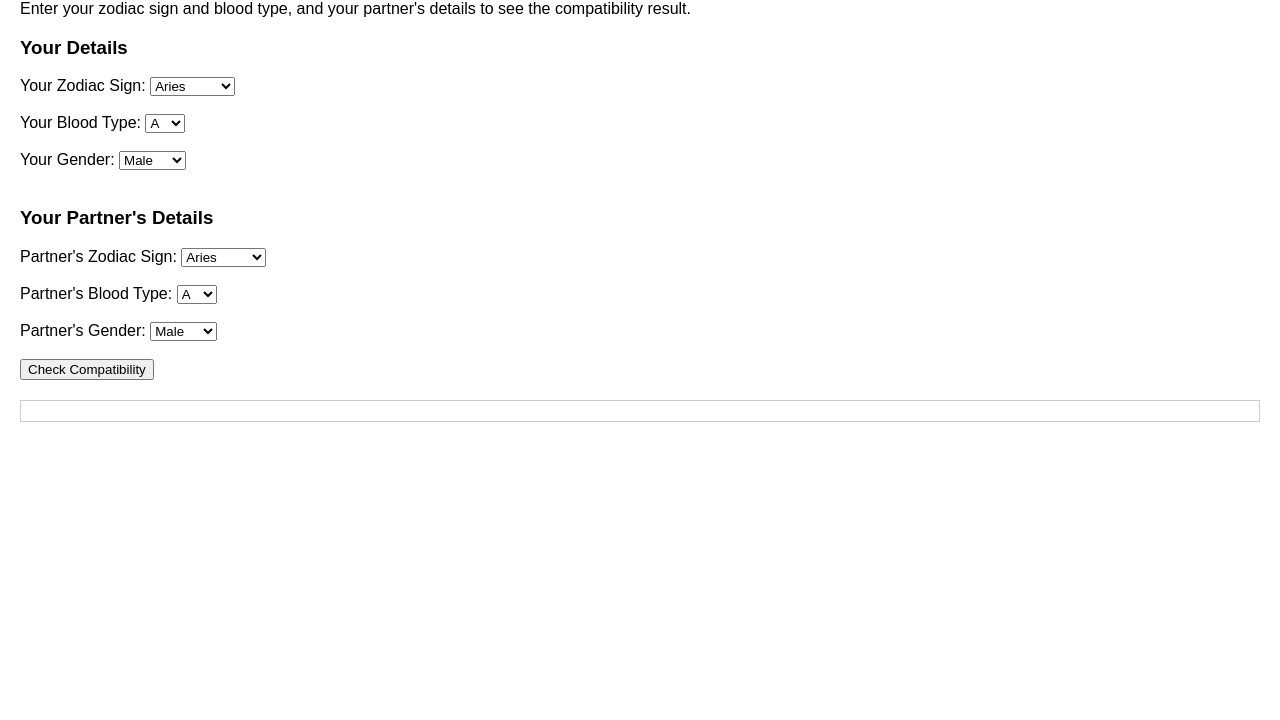
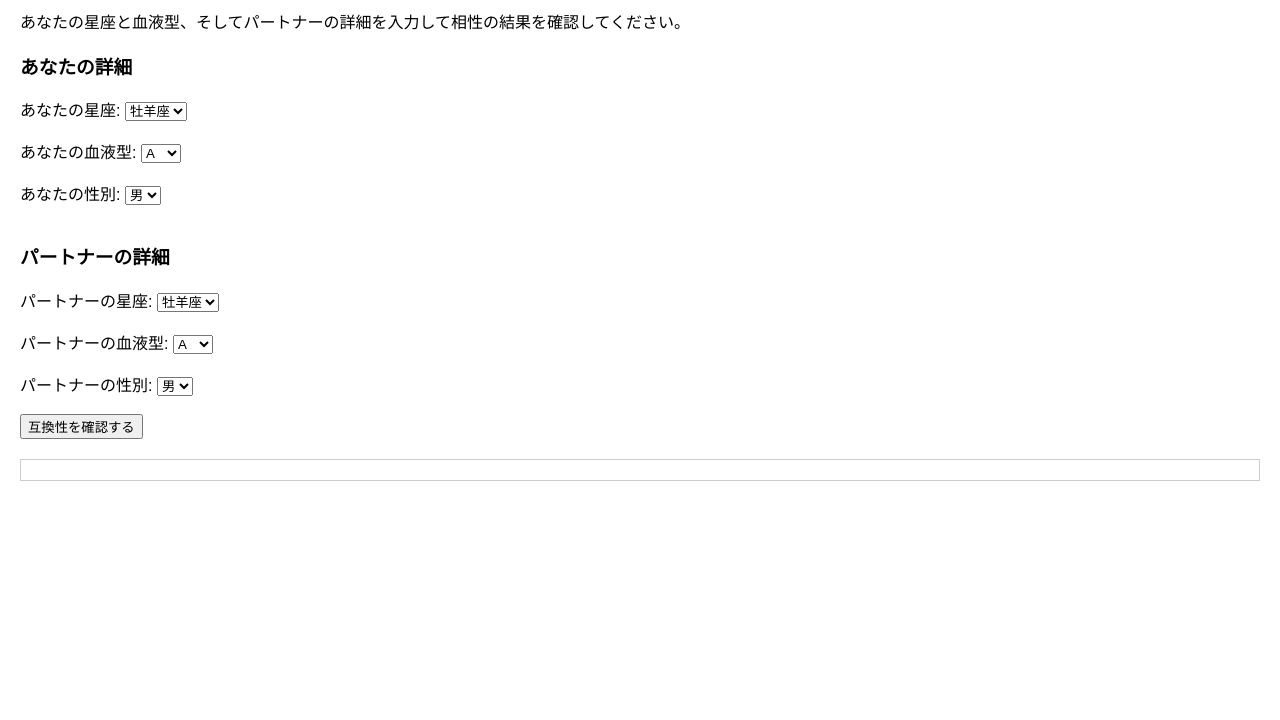
Before and after one commit to sakurabunchou/compatibility_project, a plain HTML site: page index.html in a window 1280 px wide. Shown: the part 80-800 px from the top of the page. Drawn offline with Linux system fonts and the light colour scheme.

Commit message:
Update index.html with compatibility feature using JSON

```diff
--- a/index.html
+++ b/index.html
@@ -1,9 +1,9 @@
 <!DOCTYPE html>
-<html lang="en">
+<html lang="ja">
 <head>
     <meta charset="UTF-8">
     <meta name="viewport" content="width=device-width, initial-scale=1.0">
-    <title>Compatibility Project</title>
+    <title>互換性プロジェクト</title>
     <style>
         body {
             font-family: Arial, sans-serif;
@@ -17,28 +17,28 @@
     </style>
 </head>
 <body>
-    <h1>Welcome to the Compatibility Project</h1>
-    <p>Enter your zodiac sign and blood type, and your partner's details to see the compatibility result.</p>
+    <h1>互換性プロジェクトへようこそ</h1>
+    <p>あなたの星座と血液型、そしてパートナーの詳細を入力して相性の結果を確認してください。</p>
 
     <form id="compatibilityForm">
-        <h3>Your Details</h3>
-        <label for="yourZodiac">Your Zodiac Sign:</label>
+        <h3>あなたの詳細</h3>
+        <label for="yourZodiac">あなたの星座:</label>
         <select id="yourZodiac" name="yourZodiac">
-            <option value="Aries">Aries</option>
-            <option value="Taurus">Taurus</option>
-            <option value="Gemini">Gemini</option>
-            <option value="Cancer">Cancer</option>
-            <option value="Leo">Leo</option>
-            <option value="Virgo">Virgo</option>
-            <option value="Libra">Libra</option>
-            <option value="Scorpio">Scorpio</option>
-            <option value="Sagittarius">Sagittarius</option>
-            <option value="Capricorn">Capricorn</option>
-            <option value="Aquarius">Aquarius</option>
-            <option value="Pisces">Pisces</option>
+            <option value="Aries">牡羊座</option>
+            <option value="Taurus">牡牛座</option>
+            <option value="Gemini">双子座</option>
+            <option value="Cancer">蟹座</option>
+            <option value="Leo">獅子座</option>
+            <option value="Virgo">乙女座</option>
+            <option value="Libra">天秤座</option>
+            <option value="Scorpio">蠍座</option>
+            <option value="Sagittarius">射手座</option>
+            <option value="Capricorn">山羊座</option>
+            <option value="Aquarius">水瓶座</option>
+            <option value="Pisces">魚座</option>
         </select>
         <br><br>
-        <label for="yourBloodType">Your Blood Type:</label>
+        <label for="yourBloodType">あなたの血液型:</label>
         <select id="yourBloodType" name="yourBloodType">
             <option value="A">A</option>
             <option value="B">B</option>
@@ -46,31 +46,31 @@
             <option value="AB">AB</option>
         </select>
         <br><br>
-        <label for="yourGender">Your Gender:</label>
+        <label for="yourGender">あなたの性別:</label>
         <select id="yourGender" name="yourGender">
-            <option value="Male">Male</option>
-            <option value="Female">Female</option>
+            <option value="Male">男</option>
+            <option value="Female">女</option>
         </select>
         <br><br>
 
-        <h3>Your Partner's Details</h3>
-        <label for="partnerZodiac">Partner's Zodiac Sign:</label>
+        <h3>パートナーの詳細</h3>
+        <label for="partnerZodiac">パートナーの星座:</label>
         <select id="partnerZodiac" name="partnerZodiac">
-            <option value="Aries">Aries</option>
-            <option value="Taurus">Taurus</option>
-            <option value="Gemini">Gemini</option>
-            <option value="Cancer">Cancer</option>
-            <option value="Leo">Leo</option>
-            <option value="Virgo">Virgo</option>
-            <option value="Libra">Libra</option>
-            <option value="Scorpio">Scorpio</option>
-            <option value="Sagittarius">Sagittarius</option>
-            <option value="Capricorn">Capricorn</option>
-            <option value="Aquarius">Aquarius</option>
-            <option value="Pisces">Pisces</option>
+            <option value="Aries">牡羊座</option>
+            <option value="Taurus">牡牛座</option>
+            <option value="Gemini">双子座</option>
+            <option value="Cancer">蟹座</option>
+            <option value="Leo">獅子座</option>
+            <option value="Virgo">乙女座</option>
+            <option value="Libra">天秤座</option>
+            <option value="Scorpio">蠍座</option>
+            <option value="Sagittarius">射手座</option>
+            <option value="Capricorn">山羊座</option>
+            <option value="Aquarius">水瓶座</option>
+            <option value="Pisces">魚座</option>
         </select>
         <br><br>
-        <label for="partnerBloodType">Partner's Blood Type:</label>
+        <label for="partnerBloodType">パートナーの血液型:</label>
         <select id="partnerBloodType" name="partnerBloodType">
             <option value="A">A</option>
             <option value="B">B</option>
@@ -78,14 +78,14 @@
             <option value="AB">AB</option>
         </select>
         <br><br>
-        <label for="partnerGender">Partner's Gender:</label>
+        <label for="partnerGender">パートナーの性別:</label>
         <select id="partnerGender" name="partnerGender">
-            <option value="Male">Male</option>
-            <option value="Female">Female</option>
+            <option value="Male">男</option>
+            <option value="Female">女</option>
         </select>
         <br><br>
 
-        <button type="button" onclick="calculateCompatibility()">Check Compatibility</button>
+        <button type="button" onclick="calculateCompatibility()">互換性を確認する</button>
     </form>
 
     <div class="result" id="result"></div>
@@ -104,7 +104,7 @@
             fetch('compatibility_results.json')
                 .then(response => response.json())
                 .then(data => {
-                    var result = data[key] || 'Compatibility information not found.';
+                    var result = data[key] || '互換性情報が見つかりませんでした。';
                     document.getElementById('result').innerText = result;
                 })
                 .catch(error => console.error('Error:', error));
```
